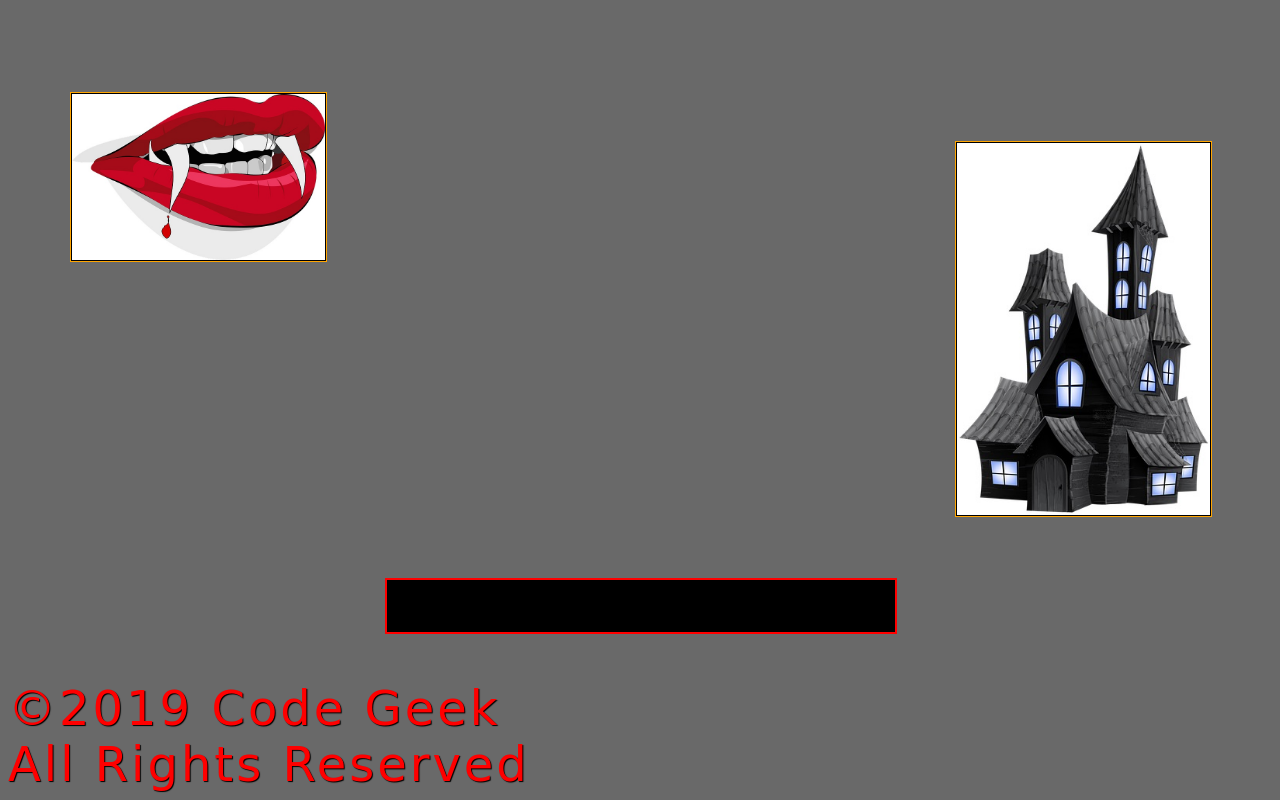
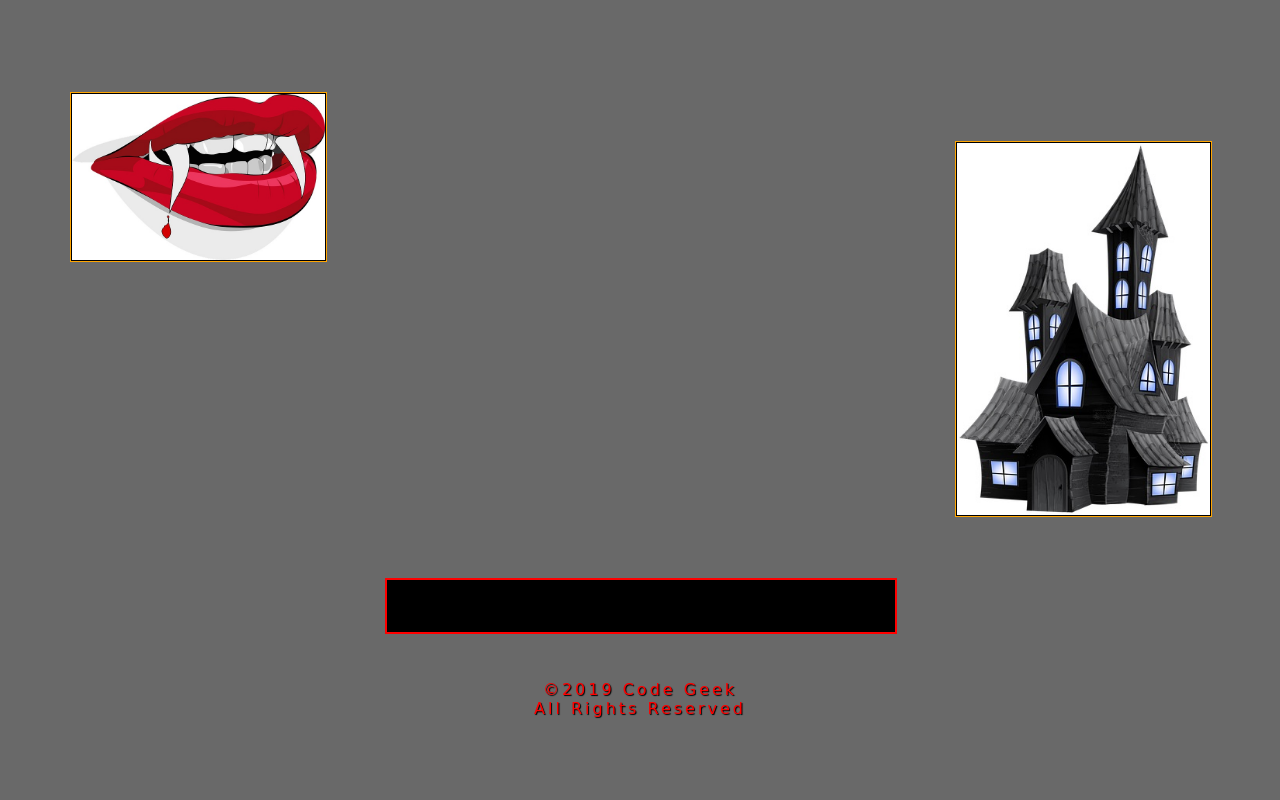
Before and after one commit to jillwilliams/Forms, a plain HTML site: page index.html in a window 1280 px wide. Shown: the part 789-1589 px from the top of the page. After the commit the page ends 1515 px from the top, so only its background shows below. Drawn offline with Linux system fonts and the light colour scheme; a web font is replaced by a local one.

Commit message:
First Draft

```diff
--- a/styles.css
+++ b/styles.css
@@ -76,3 +76,7 @@ body {
     outline: 1px orange solid;
 
 }
+footer {
+    text-align: center;
+    font-size: 1rem;
+}
```
